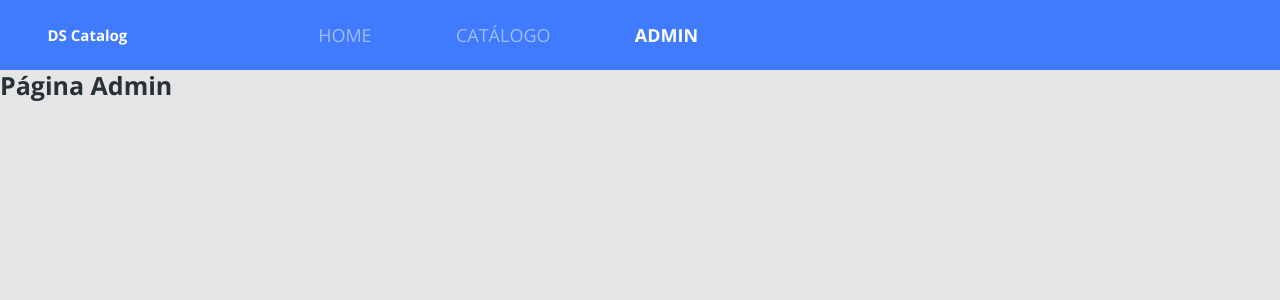
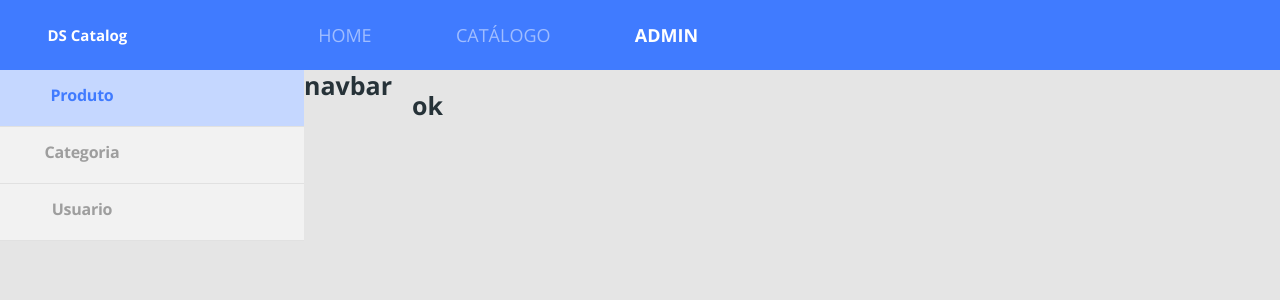
Before and after one commit to MarioLucas0/DSCatalog, a React (Create React App) app in the folder frontweb/: page /admin in a window 1280 px wide. Shown: the top 300 px of the page. Built offline with nearby package versions, Linux system fonts and the light colour scheme.

Commit message:
menu navigation admin

```diff
--- /dev/null
+++ b/frontweb/src/pages/Admin/Navbar/index.tsx
@@ -0,0 +1,27 @@
+import './style.css'
+
+const Navbar = () => {
+  return (
+    <nav className="admin-nav-container">
+      <ul>
+        <li>
+          <a href="" className="admin-nav-item active">
+            <p>Produto</p>
+          </a>
+        </li>
+        <li>
+          <a href="" className="admin-nav-item">
+            <p>Categoria</p>
+          </a>
+        </li>
+        <li>
+          <a href="" className="admin-nav-item">
+            <p>Usuario</p>
+          </a>
+        </li>
+      </ul>
+    </nav>
+  )
+}
+
+export default Navbar
--- /dev/null
+++ b/frontweb/src/pages/Admin/Navbar/style.css
@@ -0,0 +1,47 @@
+.admin-nav-container ul {
+  display: flex;
+  justify-content: space-around;
+  list-style: none;
+  margin: 0;
+  padding: 0;
+}
+.admin-nav-container {
+  padding: 1rem;
+  background-color: white;
+}
+.admin-nav-item {
+  display: flex;
+  justify-content: center;
+  align-items: center;
+  height: 5rem;
+  background-color: #f2f2f2;
+  border-radius: 10rem;
+  padding: 0 2rem;
+  font-size: 1.6rem;
+  font-weight: bold;
+  letter-spacing: -0.015em;
+  color: #9e9e9e;
+}
+
+.admin-nav-item.active {
+  background: rgba(64, 123, 255, 0.3);
+  color: rgba(64, 123, 255, 1);
+}
+.admin-nav-item p {
+  margin-bottom: 0;
+}
+@media (min-width: 1200px) {
+  .admin-nav-container {
+    padding: 0;
+  }
+  .admin-nav-container ul {
+    flex-direction: column;
+    width: 30.4rem;
+  }
+
+  .admin-nav-item {
+    border-radius: 0;
+    padding: 2.5rem 18rem 3.1rem 4rem;
+    border-bottom: 1px solid #e1e1e1;
+  }
+}
--- a/frontweb/src/pages/Admin/index.tsx
+++ b/frontweb/src/pages/Admin/index.tsx
@@ -1,5 +1,17 @@
+import Navbar from './Navbar/index'
+import './style.css'
+
 const Admin = () => {
-  return <h1>Página Admin</h1>
+  return (
+    <div className="admin-container">
+      <Navbar />
+      <h1>navbar</h1>
+
+      <div className="admin-content">
+        <h1>ok</h1>
+      </div>
+    </div>
+  )
 }
 
 export default Admin
--- /dev/null
+++ b/frontweb/src/pages/Admin/style.css
@@ -0,0 +1,16 @@
+.admin-container {
+  display: flex;
+  flex-direction: column;
+}
+.admin-content {
+  padding: 2rem;
+}
+
+@media (min-width: 1200px) {
+  .admin-container {
+    flex-direction: row;
+  }
+  .admin-content {
+    flex: 1;
+  }
+}
```
